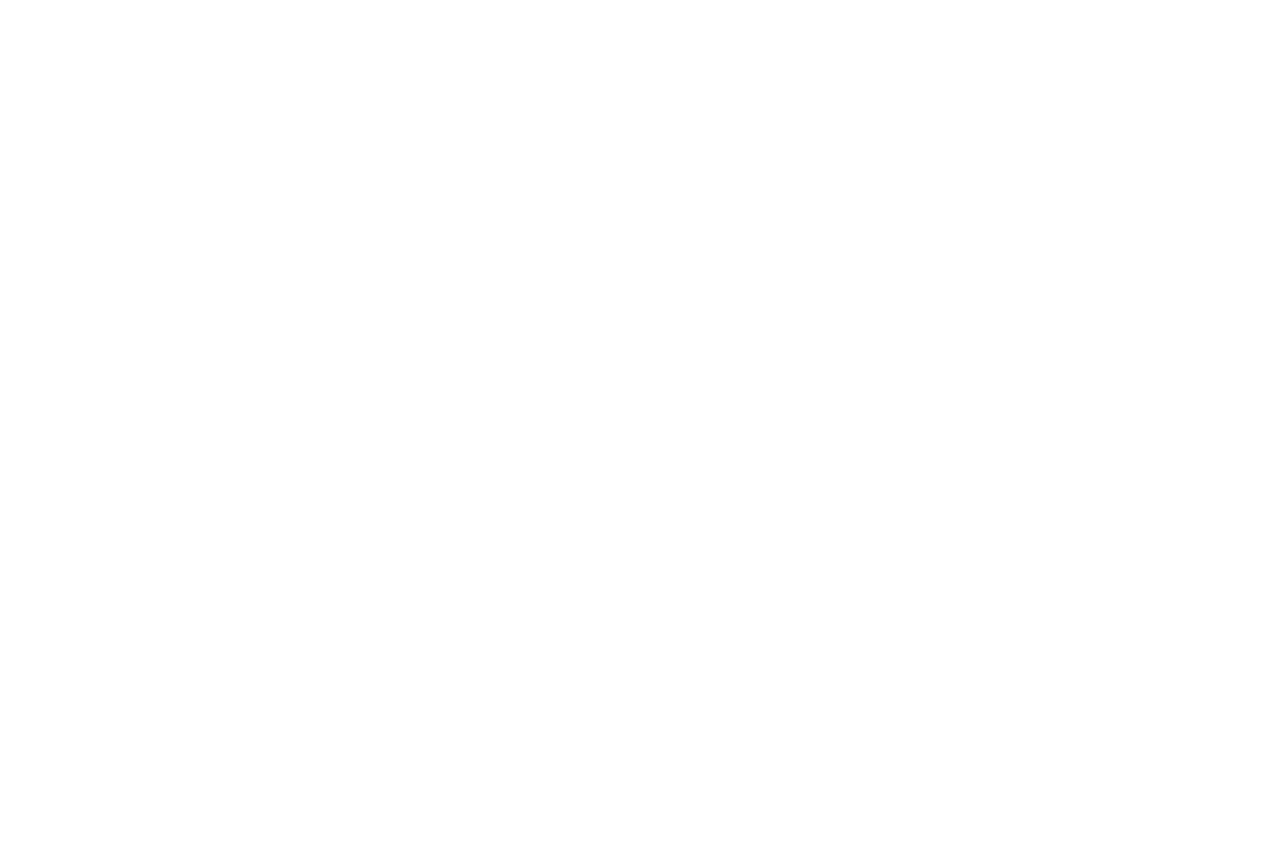
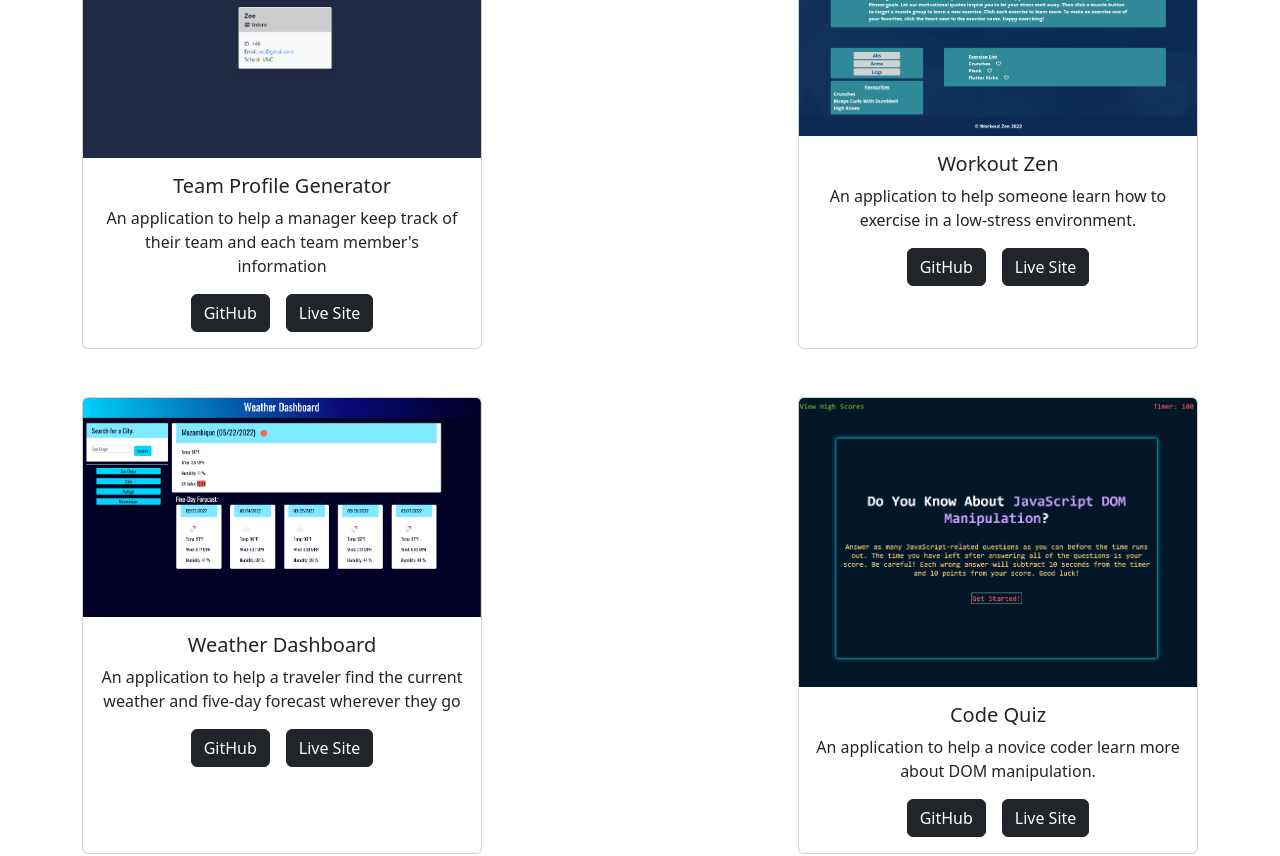
Before and after one commit to amklenk/AK-React-Portfolio, a React (Create React App) app: page / in a window 1280 px wide. Shown: the part 1180-2036 px from the top of the page. Before the commit the page ends 1061 px from the top, so only its background shows below. Built offline with nearby package versions, Linux system fonts and the light colour scheme.

Commit message:
map to render all project cards and style with Bootstrap

```diff
--- a/src/components/Portfolio/index.js
+++ b/src/components/Portfolio/index.js
@@ -1,23 +1,70 @@
 import React from 'react';
 import Button from 'react-bootstrap/Button';
 import Card from 'react-bootstrap/Card';
-import bugBash from '../../assets/project-images/bug-bash.png'
 
 function Portfolio() {
+const projects =[
+    {
+        name: 'Bug Bash',
+        src: require('../../assets/project-images/bug-bash.png'),
+        description: 'An application that creates a community for new developers to share and fix their coding bugs.',
+        gitHub: 'https://github.com/amklenk/New-Dev-Forum',
+        liveSite: 'https://limitless-lowlands-09863.herokuapp.com/'
+    },
+    {
+        name: 'Tech Blog',
+        src: require('../../assets/project-images/tech-blog.png'),
+        description: 'An application that creates a blog site for a developer so that they can publish articles, blog posts, and their thoughts and opinions via comments',
+        gitHub: 'https://github.com/amklenk/Tech-Blog',
+        liveSite: 'https://desolate-temple-87705.herokuapp.com/'
+    },
+    {
+        name: 'Team Profile Generator',
+        src: require('../../assets/project-images/team-profile.png'),
+        description: 'An application to help a manager keep track of their team and each team member\'s information',
+        gitHub: "https://github.com/amklenk/Team-Profile-Generator",
+    },
+    {
+        name: 'Workout Zen',
+        src: require('../../assets/project-images/workoutzen.png'),
+        description: 'An application to help someone learn how to exercise in a low-stress environment.',
+        gitHub: 'https://github.com/amklenk/Workout-Zen',
+        liveSite: 'https://amklenk.github.io/Workout-Zen/'
+    },
+    {
+        name: 'Weather Dashboard',
+        src: require('../../assets/project-images/weathersitescreenshot.png'),
+        description: 'An application to help a traveler find the current weather and five-day forecast wherever they go',
+        gitHub: 'https://github.com/amklenk/Weather-Dashboard',
+        liveSite: 'https://amklenk.github.io/Weather-Dashboard/'
+    },
+    {
+        name: 'Code Quiz',
+        src: require('../../assets/project-images/quiz.png'),
+        description: 'An application to help a novice coder learn more about DOM manipulation.',
+        gitHub: 'https://github.com/amklenk/Code-Quiz',
+        liveSite: 'https://amklenk.github.io/Code-Quiz/'
+    }
+];
+
   return (
     <section className='mx-5 mt-5 text-center'>
     <h2 id='portfolio-title' className='mb-3' style={{width: '10%'}}>Portfolio</h2>
-    <Card style={{ width: '18rem' }}>
-      <Card.Img variant="top" src= {bugBash} />
+    <div className='d-flex flex-wrap justify-content-between container'>
+    {projects.map((projects) => (
+    <Card className='mb-5 col-4' style={{ width: '25em' }}>
+      <Card.Img variant="top" src= {projects.src} />
       <Card.Body>
-        <Card.Title>Bug Bash</Card.Title>
+        <Card.Title>{projects.name}</Card.Title>
         <Card.Text>
-        An application that creates a community for new developers to share and fix their coding bugs.
+        {projects.description}
         </Card.Text>
-        <a href='https://github.com/amklenk/New-Dev-Forum' target="_blank" rel="noopener noreferrer"><Button variant='dark' className='me-3'>GitHub</Button></a>
-        <a href='https://limitless-lowlands-09863.herokuapp.com/' target="_blank" rel="noopener noreferrer"><Button variant="dark">Live Site</Button></a>
+        <a href={projects.gitHub} target="_blank" rel="noopener noreferrer"><Button variant='dark' className='me-3'>GitHub</Button></a>
+        <a href={projects.liveSite} target="_blank" rel="noopener noreferrer"><Button variant="dark">Live Site</Button></a>
       </Card.Body>
     </Card>
+    ))}
+    </div>
     </section>
   );
 }
```
